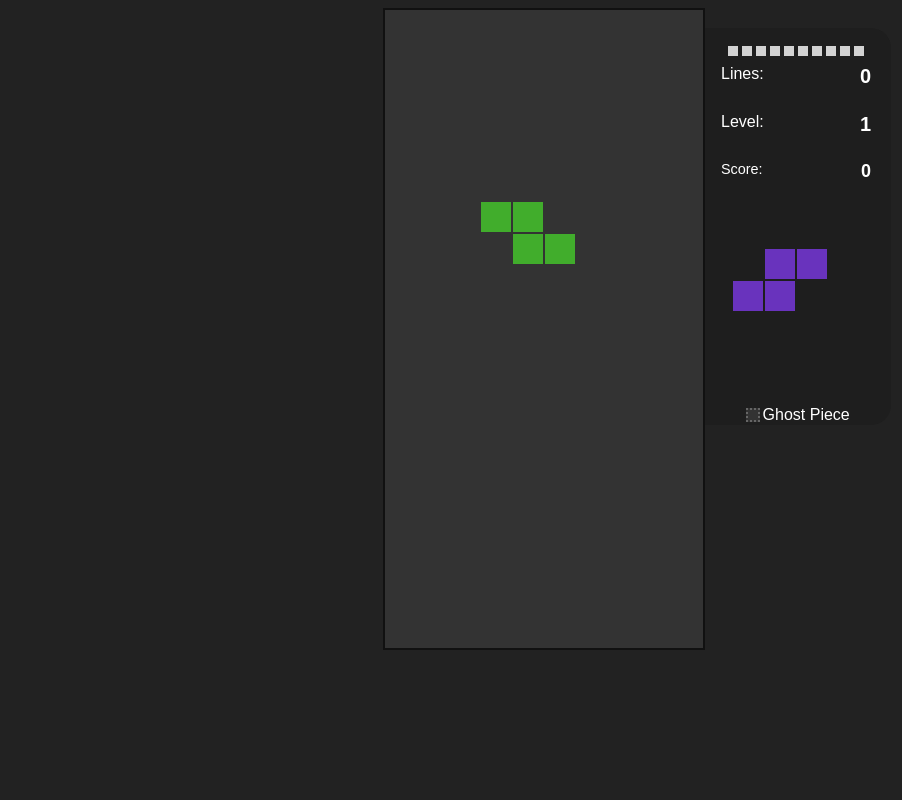
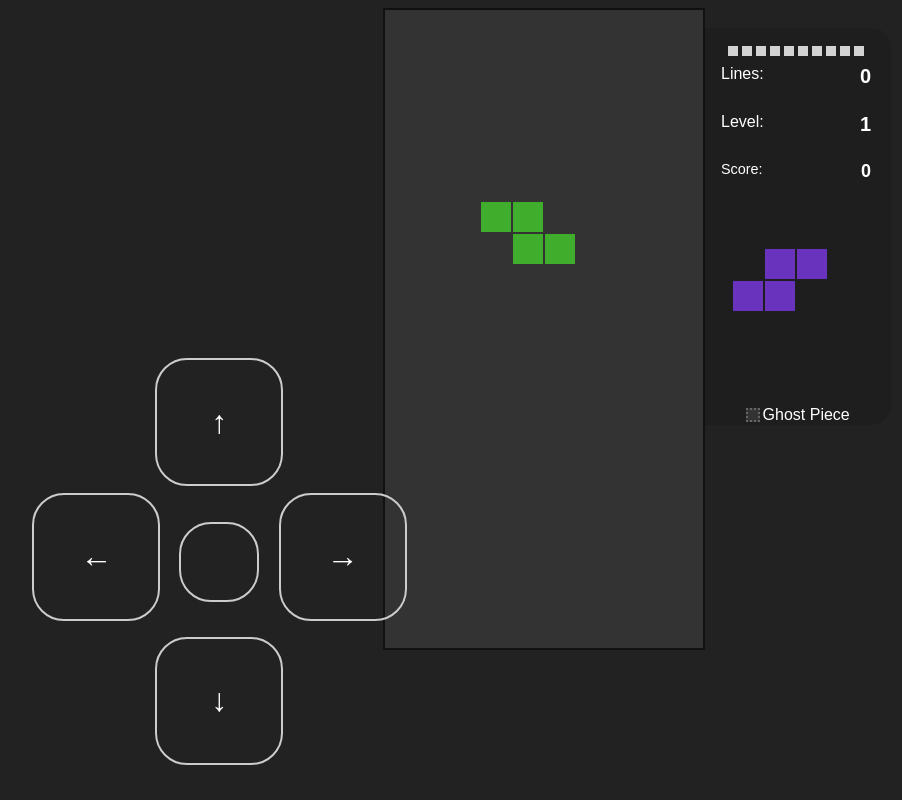
Before and after one commit to krets/www, a PHP site: page /blocks.html in a window 1280 px wide. Shown: the whole page, without its empty margins (3-905 px from the left). Run offline with PHP 8.4, Linux system fonts and the light colour scheme; some web fonts are replaced.

Commit message:
Mobile! first pass

```diff
--- a/krets/blocks.html
+++ b/krets/blocks.html
@@ -35,6 +35,15 @@
       <input type="checkbox" id="ghost_checkbox"/><label for="ghost_checkbox">Ghost Piece</label>
     </div>
   </div>
+  <div id="controls" >
+    <button id="up">&uarr;</button>
+    <div>
+      <button id="left">&larr;</button>
+      <button id="space">&nbsp;</button>
+      <button id="right">&rarr;</button>
+    </div>
+    <button id="down">&darr;</button>
+  </div>
 </div>
 
 <script src="js/blocks.js"></script>
--- a/krets/css/blocks.css
+++ b/krets/css/blocks.css
@@ -379,3 +379,51 @@ input:focus {
 .meter-square.active {
     background-color: green;
 }
+
+#controls {
+    display: flex;
+    flex-direction: column;
+    align-items: center;
+    position: fixed;
+    bottom: 0;
+    left: 0;
+    margin: 2em;
+    z-index: 20;
+}
+
+#controls div {
+    display: flex;
+    justify-content: center;
+
+}
+
+
+#controls button {
+    width: 4em;
+    height: 4em;
+    margin: 0.1em;
+    padding: 10px;
+    background-color: transparent;
+    border: solid 2px #ccc;
+    border-radius: 1em;
+    font-size: 2em;
+    cursor: pointer;
+    color: white;
+    transition: background-color 0.3s, border-color 0.3s;
+}
+
+button#space {
+    width: 2.5em;
+    height: 2.5em;
+    margin: 1em 0.5em;
+}
+
+#controls button:hover {
+    background-color: rgba(255, 255, 255, 0.1);
+    border-color: #fff;
+}
+
+#controls button:active {
+    background-color: rgba(255, 255, 255, 0.2);
+    border-color: #aaa;
+}
--- a/krets/js/blocks.js
+++ b/krets/js/blocks.js
@@ -175,11 +175,32 @@ document.addEventListener("DOMContentLoaded", function() {
 
     initializeGame();
     updateLeaderBoard();
-    setTimeout(gameLoop, 1000);
+    setTimeout(gameLoop, getTimeout());
 
     document.getElementById('ghost_checkbox').addEventListener('change', function() {
         renderGhostShape();
     });
+    // if (!('ontouchstart' in window || navigator.maxTouchPoints)) {
+    //     document.getElementById('controls').style.display = 'none';
+    // }
+    const buttonActions = {
+        'up': rotate,
+        'left': moveLeft,
+        'space': moveToBottom,
+        'right': moveRight,
+        'down': moveDown
+    };
+
+    for (const [id, action] of Object.entries(buttonActions)) {
+        const element = document.getElementById(id);
+        element.addEventListener('click', action);
+        element.addEventListener('click', unpause);
+        element.addEventListener('touchstart', action);
+        element.addEventListener('touchstart', unpause);
+    }
+    if (!document.hasFocus()) {
+        pause()
+    }
 });
 
 function updateInfo() {
```
